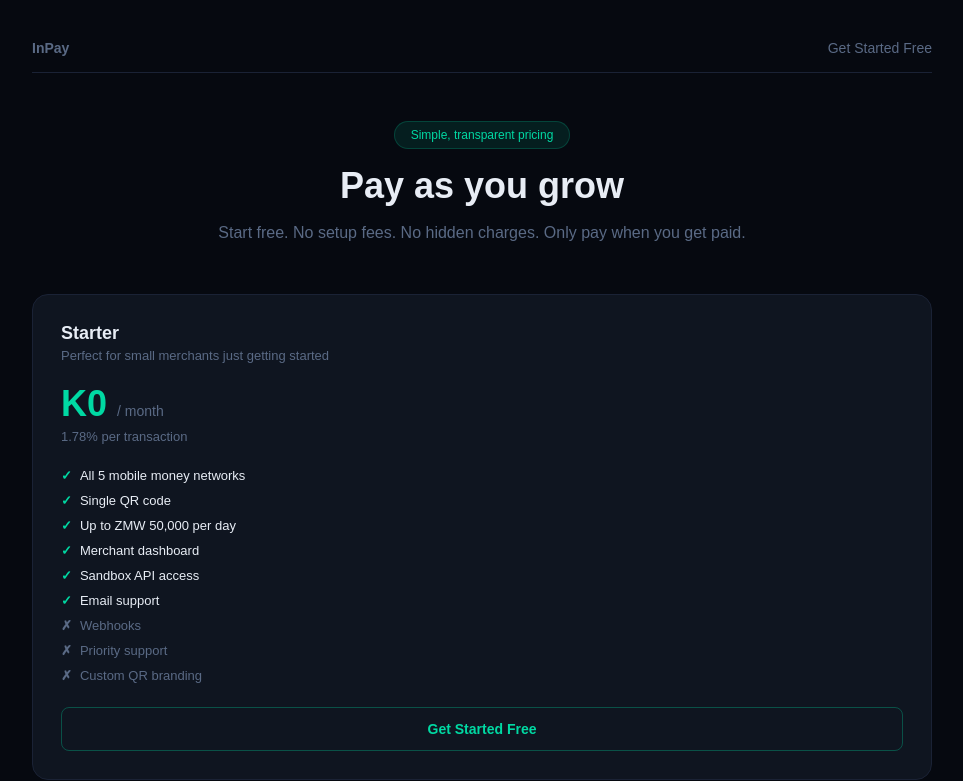
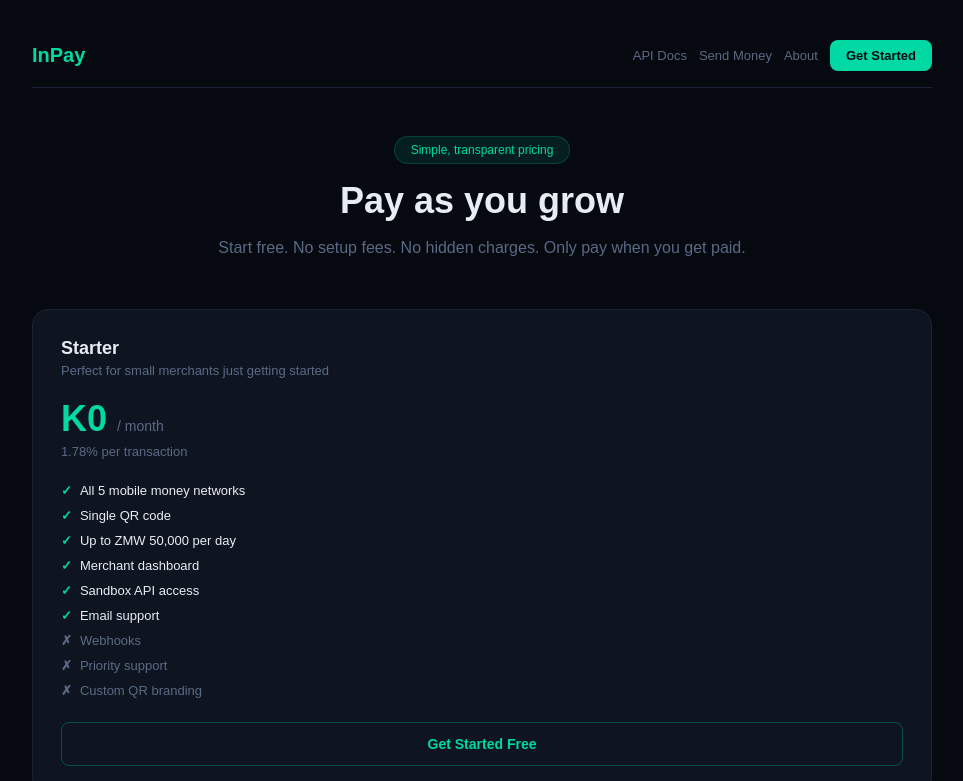
Before and after one commit to qwert828/Inpay, a website: page public/pricing.html in a window 1280 px wide. Shown: the top 781 px of the page, without its empty margins (158-1121 px from the left). Drawn offline with Linux system fonts and the light colour scheme.

Commit message:
Update pricing.html

```diff
--- a/public/pricing.html
+++ b/public/pricing.html
@@ -7,10 +7,12 @@
 <style>
 *{box-sizing:border-box;margin:0;padding:0}
 body{background:#060910;color:#e8edf5;font-family:Arial,sans-serif;padding:24px;min-height:100vh}
-.nav{display:flex;justify-content:space-between;align-items:center;padding:16px 0;border-bottom:1px solid #1a2235;margin-bottom:48px;max-width:900px;margin-left:auto;margin-right:auto}
+nav{display:flex;justify-content:space-between;align-items:center;padding:16px 0;border-bottom:1px solid #1a2235;margin-bottom:48px;max-width:900px;margin-left:auto;margin-right:auto}
 .logo{font-size:20px;font-weight:800;color:#00d9a3;text-decoration:none}
-.nav a{color:#5a6a85;text-decoration:none;font-size:14px}
-.nav a:hover{color:#00d9a3}
+.navlinks{display:flex;gap:12px;flex-wrap:wrap;align-items:center}
+.navlinks a{color:#5a6a85;text-decoration:none;font-size:13px}
+.navlinks a:hover{color:#00d9a3}
+.navbtn{background:#00d9a3;color:#060910 !important;padding:8px 16px;border-radius:8px;font-weight:700}
 .hero{text-align:center;max-width:600px;margin:0 auto 48px}
 .tag{background:rgba(0,217,163,.1);border:1px solid rgba(0,217,163,.2);color:#00d9a3;padding:6px 16px;border-radius:20px;font-size:12px;display:inline-block;margin-bottom:16px}
 h1{font-size:36px;font-weight:800;margin-bottom:12px}
@@ -45,14 +47,22 @@
 .check{color:#00d9a3;font-weight:700}
 .cross{color:#5a6a85}
 .footer{text-align:center;font-size:12px;color:#5a6a85;padding:24px 0;border-top:1px solid #1a2235;max-width:900px;margin:0 auto}
+.footer-links{display:flex;gap:16px;justify-content:center;flex-wrap:wrap;margin-bottom:12px}
+.footer-links a{color:#5a6a85;text-decoration:none}
+.footer-links a:hover{color:#00d9a3}
 </style>
 </head>
 <body>
 
-<div class="nav">
+<nav>
 <a href="/" class="logo">InPay</a>
-<a href="/signup.html">Get Started Free</a>
+<div class="navlinks">
+<a href="/docs.html">API Docs</a>
+<a href="/send.html">Send Money</a>
+<a href="/about.html">About</a>
+<a href="/signup.html" class="navbtn">Get Started</a>
 </div>
+</nav>
 
 <div class="hero">
 <div class="tag">Simple, transparent pricing</div>
@@ -128,12 +138,7 @@
 <h2>Compare Plans</h2>
 <table>
 <thead>
-<tr>
-<th>Feature</th>
-<th>Starter</th>
-<th>Business</th>
-<th>Enterprise</th>
-</tr>
+<tr><th>Feature</th><th>Starter</th><th>Business</th><th>Enterprise</th></tr>
 </thead>
 <tbody>
 <tr><td>Monthly fee</td><td>K0</td><td>K299</td><td>Custom</td></tr>
@@ -181,7 +186,16 @@
 </div>
 
 <div class="footer">
-2025 InPay Limited · Lusaka, Zambia · aaronmtamiraphiri1@gmail.com · +260 974 558 313
+<div class="footer-links">
+<a href="/">Home</a>
+<a href="/docs.html">API Docs</a>
+<a href="/send.html">Send Money</a>
+<a href="/pay.html">Pay</a>
+<a href="/about.html">About</a>
+<a href="/signup.html">Sign Up</a>
+</div>
+2025 InPay Limited · Lusaka, Zambia · BOZ PSP License Pending<br>
+aaronmtamiraphiri1@gmail.com · +260 974 558 313
 </div>
 
 </body>
```
